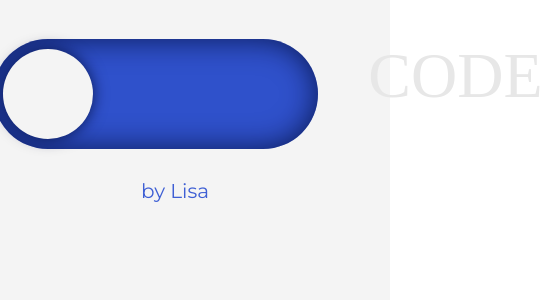
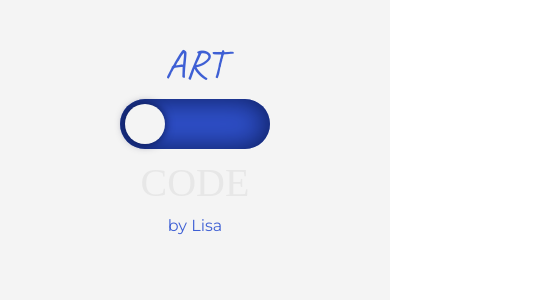
Before and after one commit to Moinom/portfolio-frontend, a React (Create React App) app: page / in a window 390 px wide. Shown: the top 300 px of the page, 543 px wide, since content can reach past the window. Built offline with nearby package versions, Linux system fonts and the light colour scheme; a web font is replaced by a local one.

Commit message:
responsive header

```diff
--- a/src/components/header/Header.module.css
+++ b/src/components/header/Header.module.css
@@ -31,3 +31,20 @@
   font-size: 20px;
   margin: 30px 0 0 -40px;
 }
+
+/* mobile view */
+@media (max-width: 800px) {
+  .switchWrapper {
+    flex-direction: column;
+    align-items: center;
+  }
+
+  .themeLabel {
+    font-size: 40px;
+  }
+
+  .subTitle {
+    font-size: 16px;
+    margin: 10px 0 0 0;
+  }
+}
--- a/src/components/toggleSwitch/ToggleSwitch.module.css
+++ b/src/components/toggleSwitch/ToggleSwitch.module.css
@@ -1,11 +1,12 @@
 .toggleSwitchWrapper {
-  min-height: 110px;
-  min-width: 325px;
+  height: 110px;
+  width: 325px;
   border-radius: 60px;
   margin: 0 50px;
   position: relative;
   cursor: pointer;
   box-shadow: 0 0 30px rgba(0, 11, 54, 0.8) inset;
+  transition: all 0.5s ease;
 }
 
 .artColours {
@@ -32,3 +33,25 @@
   transform: translateX(215px);
   background-color: #2f51cb;
 }
+
+/* mobile view */
+@media (max-width: 800px) {
+  .toggleSwitchWrapper {
+    height: 50px;
+    width: 150px;
+    border-radius: 30px;
+    margin: 10px 0;
+  }
+
+  .notch {
+    height: 40px;
+    width: 40px;
+    top: 5px;
+    left: 5px;
+    box-shadow: 0 0 10px rgba(0, 11, 54, 0.8);
+  }
+
+  .codeSwitch {
+    transform: translateX(100px);
+  }
+}
```
